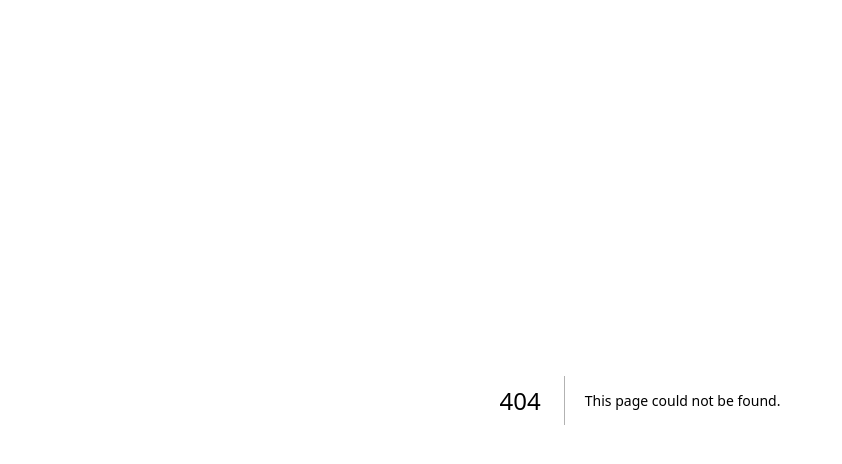
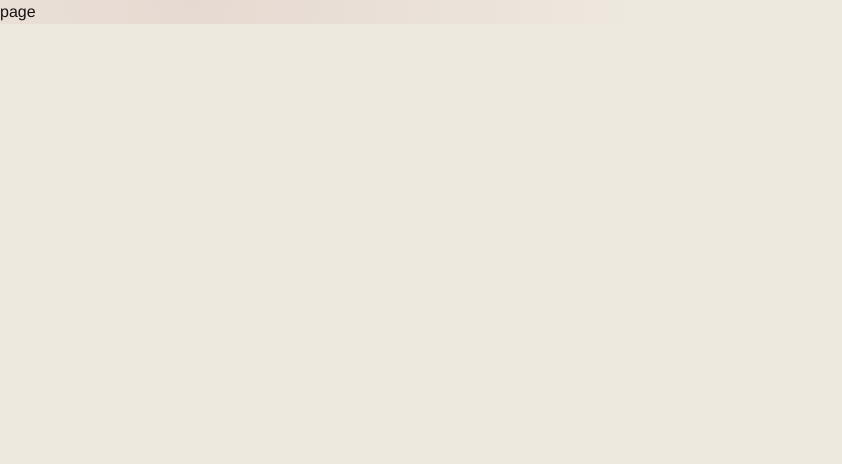
Before and after one commit to StarDust130/L, a Next.js app in the folder apps/web/: page /telegram in a window 1280 px wide. Before the commit this address had no page. Shown: the top 464 px of the page, without its empty margins (0-842 px from the left). Built offline with nearby package versions, Linux system fonts and the light colour scheme.

Commit message:
UI setwet 🤮

```diff
--- /dev/null
+++ b/apps/web/app/(others)/help/page.tsx
@@ -0,0 +1,6 @@
+const Help = () => {
+  return (
+    <div>No Help ~ Get Lost. 😤</div>
+  )
+}
+export default Help
--- /dev/null
+++ b/apps/web/app/(others)/telegram/page.tsx
@@ -0,0 +1,6 @@
+const page = () => {
+  return (
+    <div>page</div>
+  )
+}
+export default page
```
Also changed, not shown: apps/web/app/(others)/health/page.tsx (renamed from apps/web/app/health/page.tsx).
